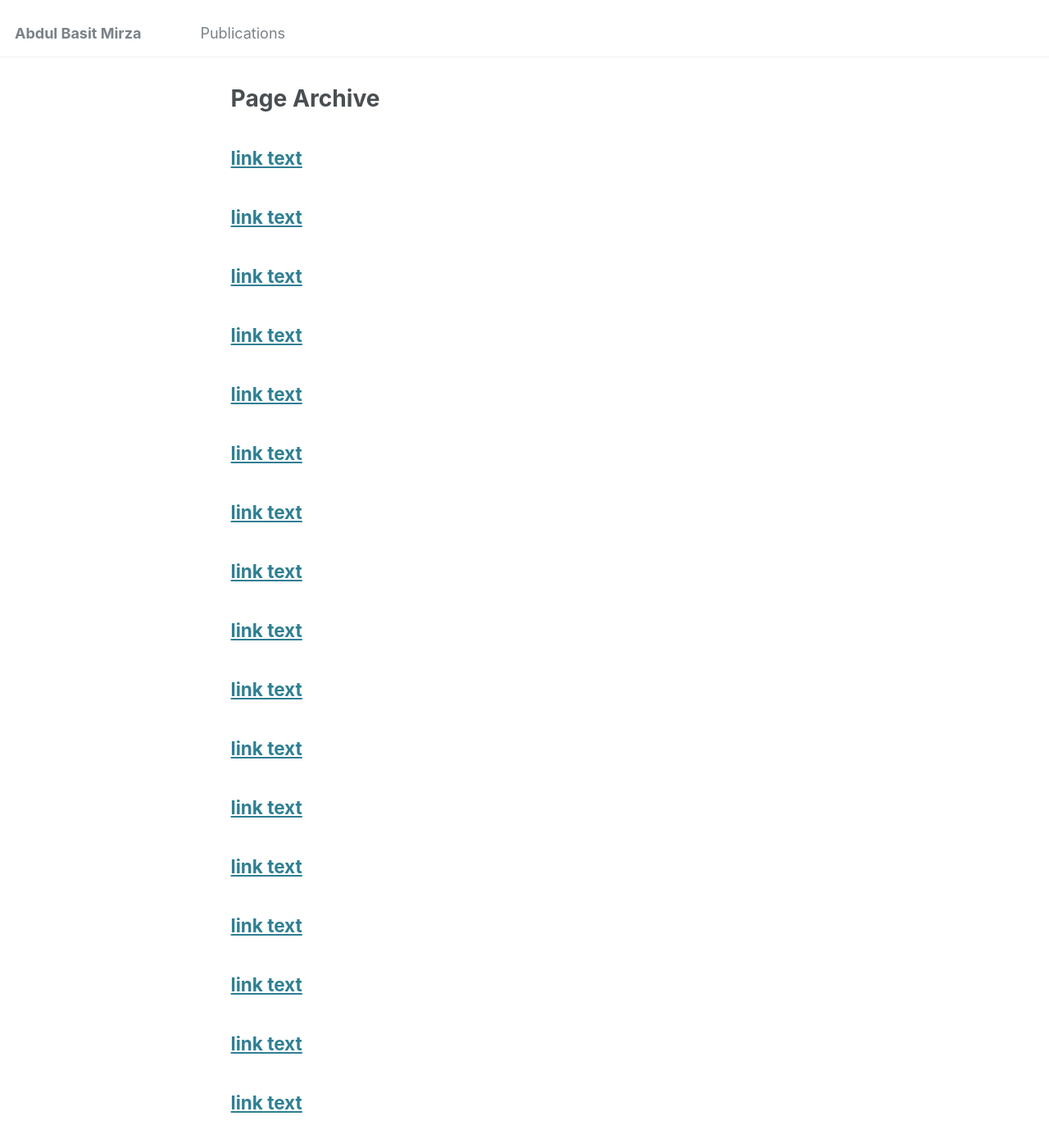
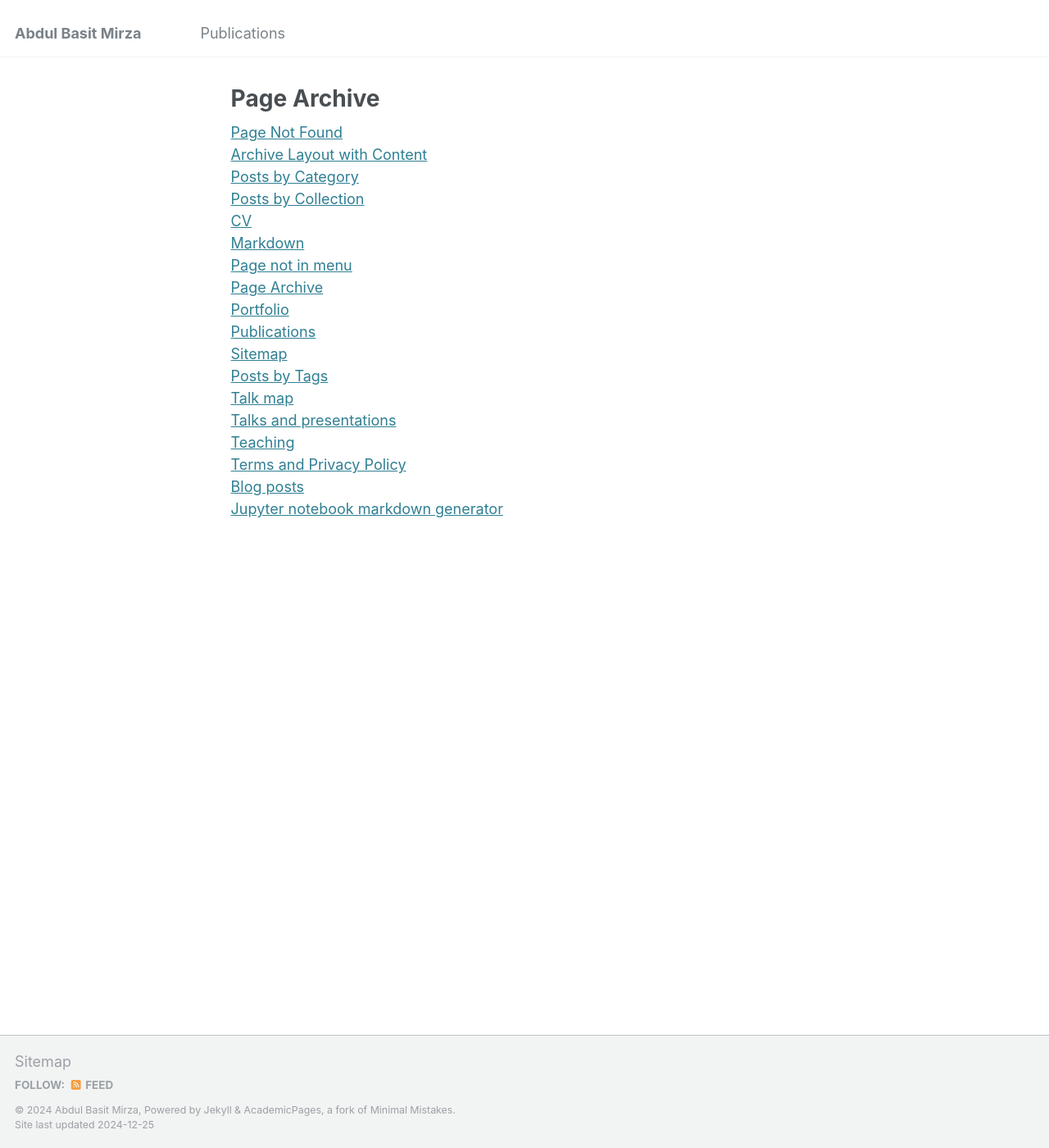
Before and after one commit to AbdulBasitMirza/abdulbasitmirza.github.io, a Jekyll site: the page built from _pages/page-archive.html, in a window 1280 px wide and 1400 px high. Shown: the whole window at 82% size. Built offline with Jekyll 4.4.1, drawn with Linux system fonts in a browser that asks for light colours; some of the changed text lies outside the part shown.

Commit message:
Update archive-single.html

```diff
--- a/_includes/archive-single.html
+++ b/_includes/archive-single.html
@@ -26,13 +26,11 @@
       </div>
     {% endif %}
 
-    <h2 class="archive__item-title" itemprop="headline">
       {% if post.link %}
-        <a href=paperlink>link text</a>
+        <a href=paperlink>{{ title }}</a>
       {% else %}
-        <a href=paperlink>link text</a>
+        <a href=paperlink>{{ title }}</a>
       {% endif %}
-    </h2>
 
     {% if post.read_time %}
       <p class="page__meta"><i class="fa fa-clock-o" aria-hidden="true"></i> {% include read-time.html %}</p>
```
